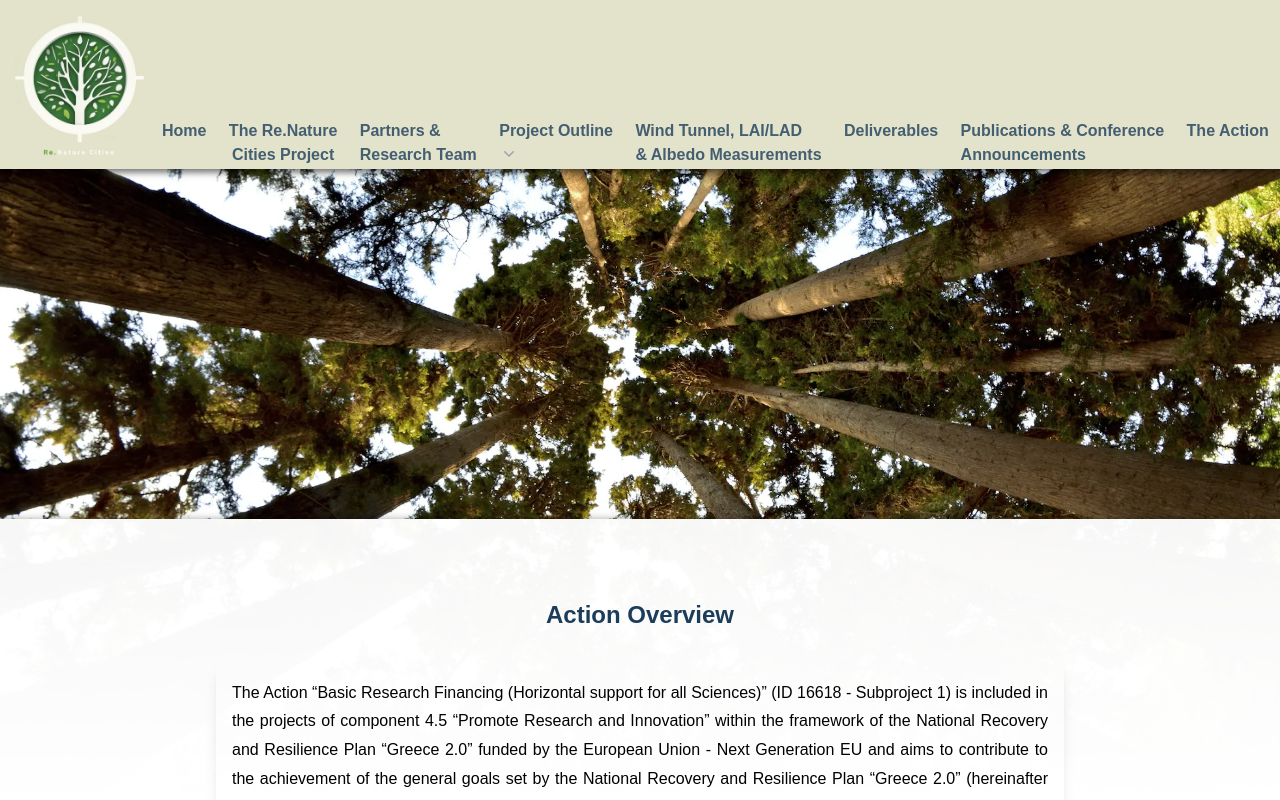
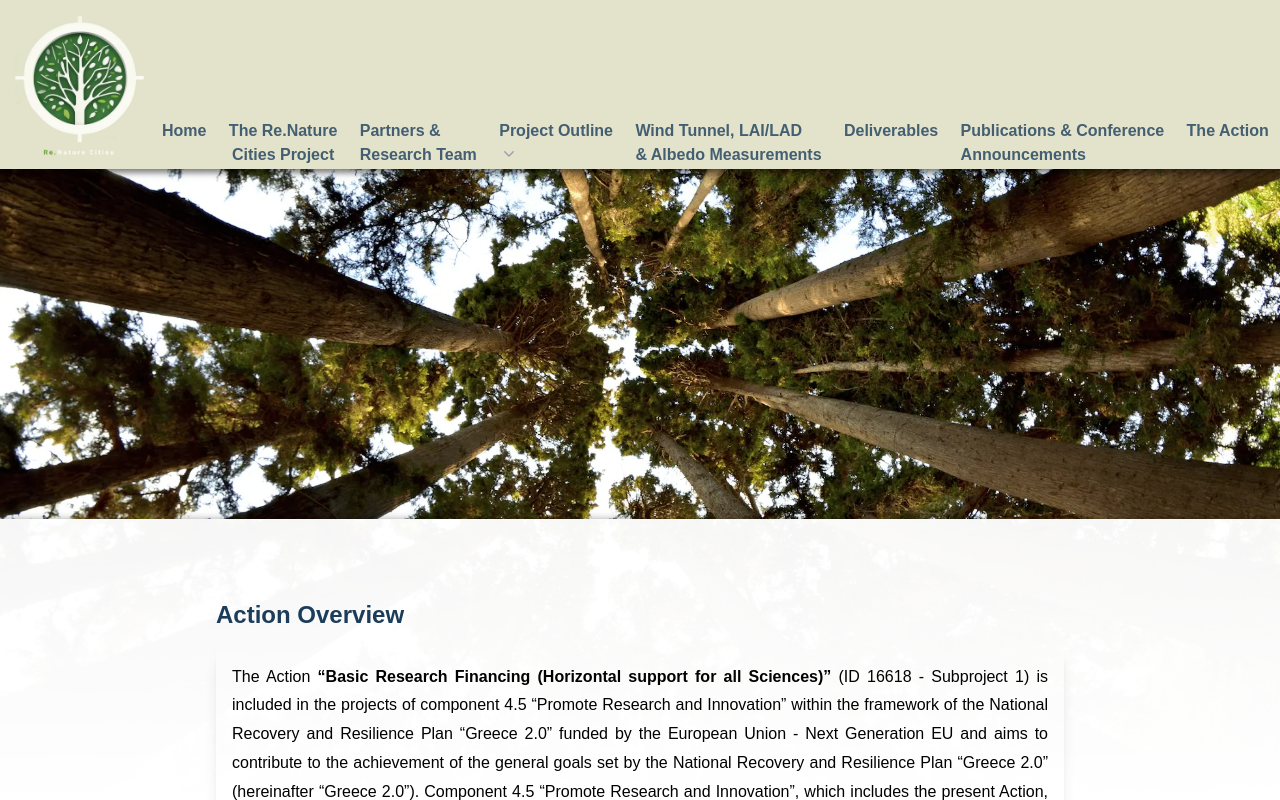
Before and after one commit to Papioani/the_re.nature_cities_project, a Next.js app: page /the-action in a window 1280 px wide. Shown: the top 800 px of the page. Built offline with nearby package versions, Linux system fonts and the light colour scheme.

Commit message:
the action page

```diff
--- a/src/app/styles/globals.css
+++ b/src/app/styles/globals.css
@@ -11,6 +11,14 @@ html {
   font-size: 1rem; /* This will set 1rem = 16px */
   --background: #f8f9fa; /* Lightened background */
   --foreground: #333333; /* Darkened foreground for contrast */
+
+  --h2-size: 1.5rem; /* variable for h2 font-size */
+  --h2-weight: bold; /* variable for h2 font-weight */
+  --h2-color: #1c3d5a; /* Store color to keep it consistent */
+  --h2-line-height: 2rem; /* Keep line height consistent */
+  --h2-margin-top: 1rem;
+  --h2-margin-bottom: 1rem;
+  --h2-padding-bottom: 1rem;
 }
 
 @media (prefers-color-scheme: dark) {
@@ -69,14 +77,24 @@ h1 {
   margin-top: 1rem;
   margin-bottom: 1rem;
 }
+h1#action-heading {
+  display: flex;
+  font-size: var(--h2-size);
+  font-weight: var(--h2-weight);
+  color: var(--h2-color);
+  line-height: var(--h2-line-height);
+  margin-top: var(--h2-margin-top);
+  margin-bottom: var(--h2-margin-bottom);
+}
+
 h2 {
-  font-size: 1.5rem; /* Slightly larger for academic headers */
-  font-weight: bold;
-  color: #1c3d5a;
-  line-height: 2rem;
-  margin-top: 1rem;
-  margin-bottom: 1rem;
-  padding-bottom: 1rem;
+  font-size: var(--h2-size);
+  font-weight: var(--h2-weight);
+  color: var(--h2-color);
+  line-height: var(--h2-line-height);
+  margin-top: var(--h2-margin-top);
+  margin-bottom: var(--h2-margin-bottom);
+  padding-bottom: var(--h2-padding-bottom);
 }
 .h3 {
   color: #2e4d2e;
--- a/src/app/the-action/page.tsx
+++ b/src/app/the-action/page.tsx
@@ -2,34 +2,46 @@ import React from "react";
 
 const ActionPage: React.FC = () => {
   return (
-    <section className="action-page-container px-6 py-8 max-w-4xl mx-auto">
-      <h2 className="text-center">Action Overview</h2>
+    <section
+      role="main"
+      className="action-page-container px-6 py-8 max-w-4xl mx-auto"
+    >
+      <h1 id="action-heading" className="text-center">
+        Action Overview
+      </h1>
 
-      <div className="action-description text-justify text-lg space-y-4 p-4 shadow-lg rounded-lg">
+      <div
+        className="action-description text-justify text-lg space-y-4 p-4 shadow-lg rounded-lg"
+        role="region"
+        aria-labelledby="action-heading"
+      >
         <p>
-          The Action “Basic Research Financing (Horizontal support for all
-          Sciences)” (ID 16618 - Subproject 1) is included in the projects of
-          component 4.5 “Promote Research and Innovation” within the framework
-          of the National Recovery and Resilience Plan “Greece 2.0” funded by
-          the European Union - Next Generation EU and aims to contribute to the
-          achievement of the general goals set by the National Recovery and
-          Resilience Plan “Greece 2.0” (hereinafter “Greece 2.0”). Component 4.5
-          “Promote Research and Innovation”, which includes the present Action,
-          aims to increase public and private investments for research and
-          development (R&amp;D), strengthen connections between science and
-          businesses and develop innovative infrastructures for R&amp;D. This
-          will be achieved through a series of projects, as well as reforms,
-          aiming to motivate innovative businesses to invest in the R&amp;D
-          sector. Sub-action 1, in which RE.Nature Cities Project is
-          implemented, aims to finance projects with Principal Investigators
-          (PI) who are newly appointed or are currently undergoing an
-          appointment procedure for a non-permanent position (on a term basis)
-          offered to Faculty Members, Researchers and Staff Research Scientists
-          (ELE) in an Academic or Research Institution in Greece. Through this
-          Sub-action, the beneficiaries shall have the opportunity to fund and
-          implement their research ideas in all sciences, without any thematic
-          or geographical restrictions, including in their team, for example,
-          PhD candidates and/or postdoctoral researchers.
+          The Action{" "}
+          <strong>
+            “Basic Research Financing (Horizontal support for all Sciences)”
+          </strong>{" "}
+          (ID 16618 - Subproject 1) is included in the projects of component 4.5
+          “Promote Research and Innovation” within the framework of the National
+          Recovery and Resilience Plan “Greece 2.0” funded by the European Union
+          - Next Generation EU and aims to contribute to the achievement of the
+          general goals set by the National Recovery and Resilience Plan “Greece
+          2.0” (hereinafter “Greece 2.0”). Component 4.5 “Promote Research and
+          Innovation”, which includes the present Action, aims to increase
+          public and private investments for research and development (R&amp;D),
+          strengthen connections between science and businesses and develop
+          innovative infrastructures for R&amp;D. This will be achieved through
+          a series of projects, as well as reforms, aiming to motivate
+          innovative businesses to invest in the R&amp;D sector. Sub-action 1,
+          in which RE.Nature Cities Project is implemented, aims to finance
+          projects with Principal Investigators (PI) who are newly appointed or
+          are currently undergoing an appointment procedure for a non-permanent
+          position (on a term basis) offered to Faculty Members, Researchers and
+          Staff Research Scientists (ELE) in an Academic or Research Institution
+          in Greece. Through this Sub-action, the beneficiaries shall have the
+          opportunity to fund and implement their research ideas in all
+          sciences, without any thematic or geographical restrictions, including
+          in their team, for example, PhD candidates and/or postdoctoral
+          researchers.
         </p>
       </div>
     </section>
```
